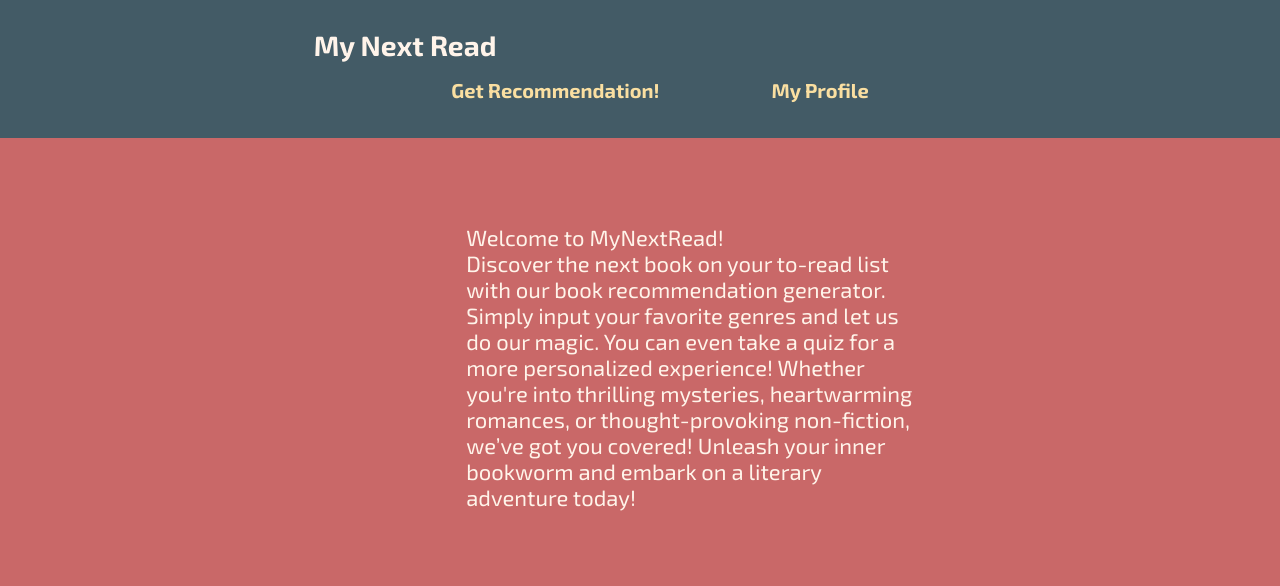
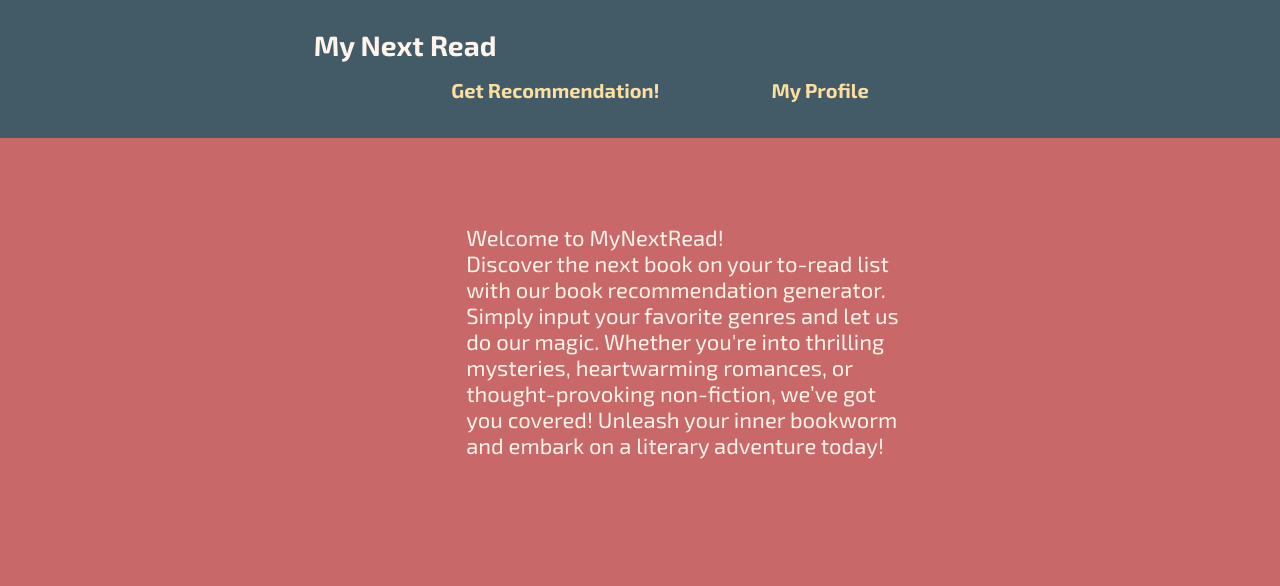
Before and after one commit to iva0aleksieva/Kursova-Rabota-125036, a website with bundled scripts: page src/home-page.html in a window 1280 px wide. Shown: the top 586 px of the page. Built offline with nearby package versions, Linux system fonts and the light colour scheme; a web font is replaced by a local one.

Commit message:
home page text change

```diff
--- a/src/home-page.html
+++ b/src/home-page.html
@@ -28,7 +28,7 @@
 		<div class="text-banner">
 			<p>Welcome to MyNextRead!<br>
 				Discover the next book on your to-read list with our book recommendation generator. Simply input your
-				favorite genres and let us do our magic. You can even take a quiz for a more personalized experience!
+				favorite genres and let us do our magic.
 				Whether you're into thrilling mysteries, heartwarming romances, or thought-provoking non-fiction, we’ve
 				got you covered! Unleash your inner bookworm and embark on a literary adventure today!</p>
 		</div>
```
